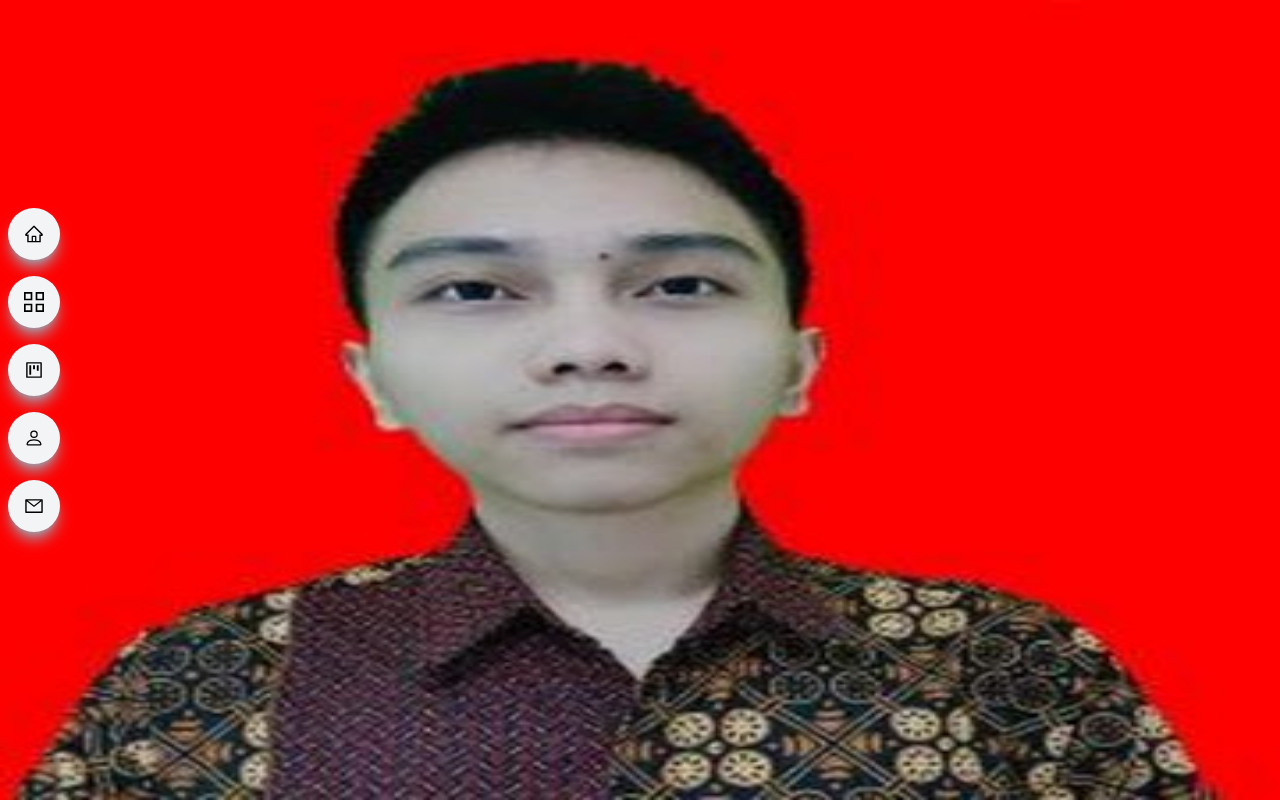
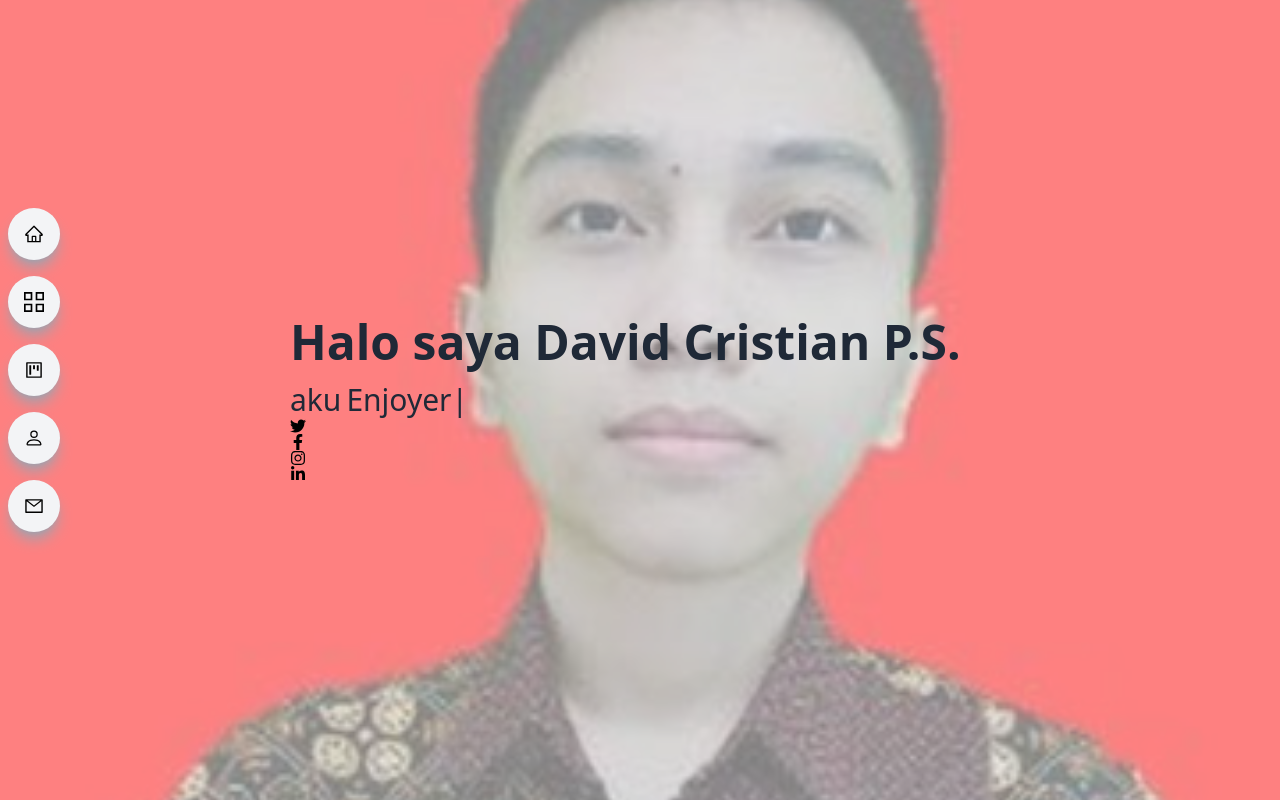
Before and after one commit to CaseStudyProgramming/PortfolioReact1, a React (Vite) app: page / in a window 1280 px wide. Built offline with nearby package versions, Linux system fonts and the light colour scheme.

Commit message:
menambahkan runner text

```diff
--- a/package.json
+++ b/package.json
@@ -15,7 +15,8 @@
   "dependencies": {
     "react": "^18.2.0",
     "react-dom": "^18.2.0",
-    "react-icons": "^4.10.1"
+    "react-icons": "^4.10.1",
+    "react-type-animation": "^3.1.0"
   },
   "devDependencies": {
     "@types/react": "^18.0.37",
--- a/src/Components/Main.jsx
+++ b/src/Components/Main.jsx
@@ -1,10 +1,59 @@
 import React from "react";
 import BgGambar1 from "../Assets/unnamed.jpg";
+import { TypeAnimation } from "react-type-animation";
+import {
+  FaFacebookF,
+  FaTwitter,
+  FaInstagram,
+  FaLinkedinIn,
+} from "react-icons/fa";
 
 const Main = () => {
   return (
     <div id="main">
-      <img className="w-full h-screen" src={BgGambar1} alt="" />
+      <img
+        className="w-full h-screen object-cover object-left scale-x-[-1]"
+        src={BgGambar1}
+        alt=""
+      />
+      <div className="w-full h-screen absolute top-0 left-0 bg-white/50">
+        <div className="max-w-[700px] m-auto h-full flex flex-col justify-center lg:items-start items-center">
+          <h1 className="sm:text-5xl text-4xl font-bold text-gray-800 ">
+            Halo saya David Cristian P.S.
+          </h1>
+          <h2 className="flex sm:text-3xl text-2xl pt-4 text-gray-800">
+            aku
+            <TypeAnimation
+              sequence={[
+                // Same substring at the start will only be typed out once, initially
+                "Developer",
+                1000, // wait 1s before replacing "Mice" with "Hamsters"
+                "Coder",
+                2000,
+                "Enjoyer",
+                2000,
+                "Gamer",
+                2000,
+              ]}
+              wrapper="div"
+              speed={50}
+              style={{
+                fontSize: "1em",
+                display: "inline-block",
+                paddingLeft: "5px",
+              }}
+              repeat={Infinity}
+            />
+          </h2>
+
+          <div>
+            <FaTwitter />
+            <FaFacebookF />
+            <FaInstagram />
+            <FaLinkedinIn />
+          </div>
+        </div>
+      </div>
     </div>
   );
 };
```
Also changed, not shown: 2 other files (tests, documents, lock files or other folders).
